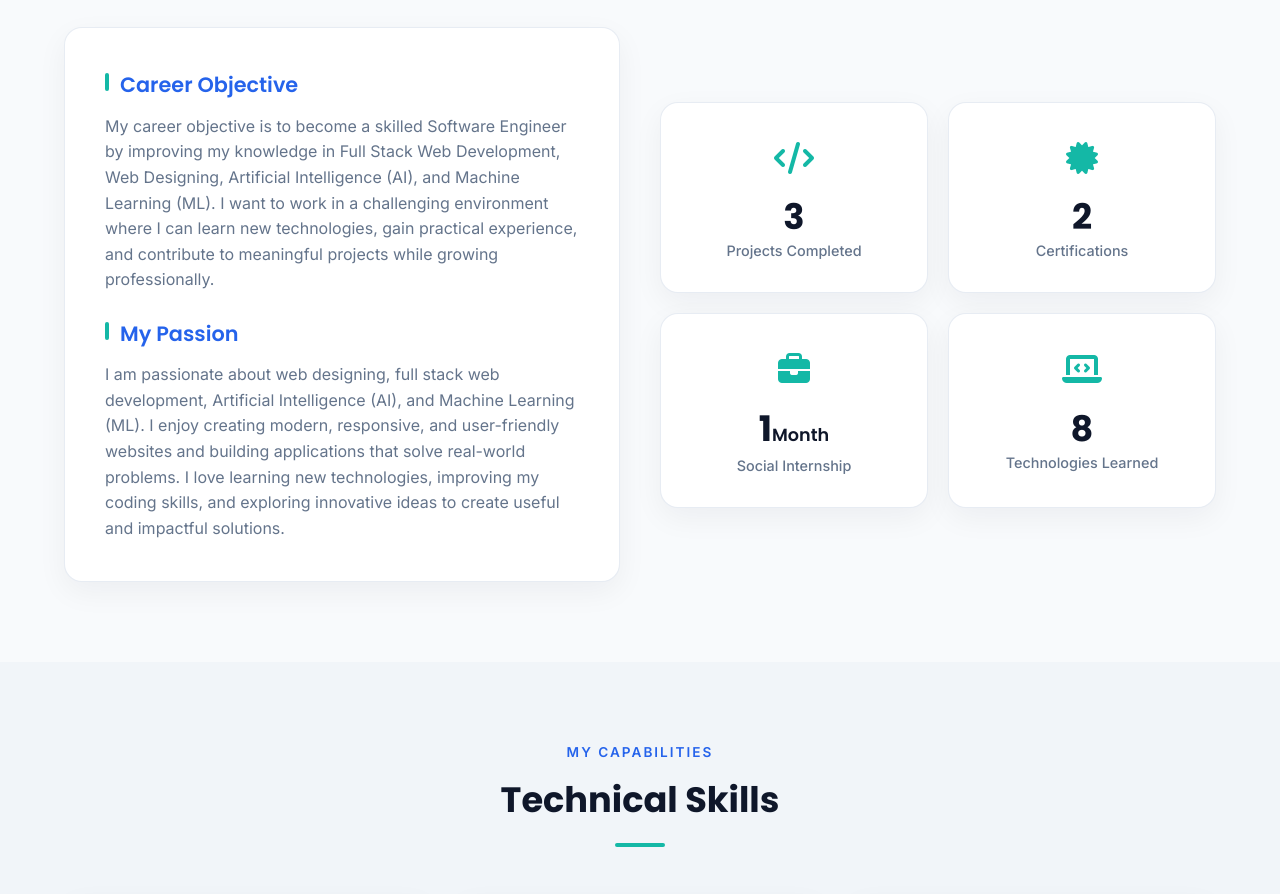
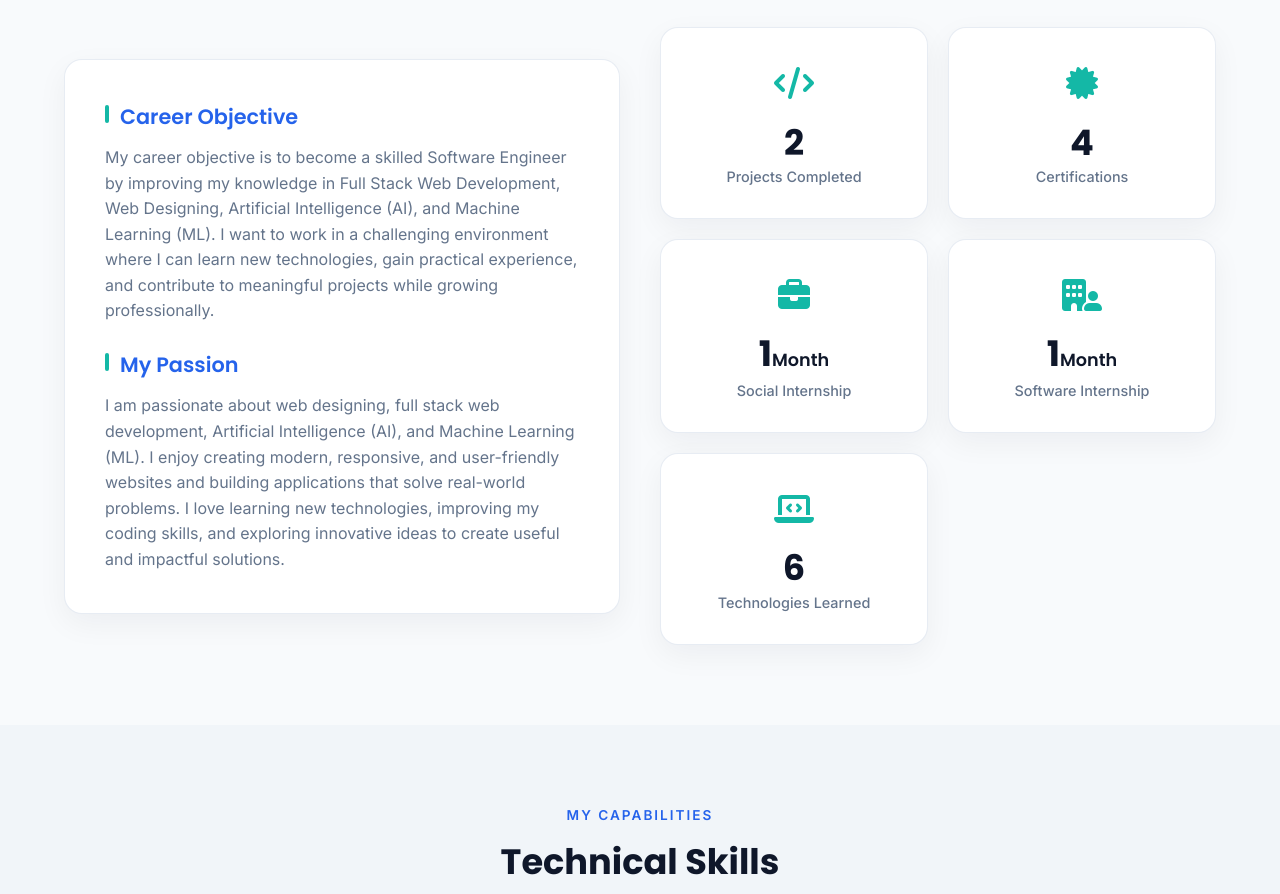
Before and after one commit to nohitha08-cloud/portfolio, a website built with Vite: page index.html in a window 1280 px wide. Shown: the part 940-1834 px from the top of the page. Built offline with nearby package versions, Linux system fonts and the light colour scheme.

Commit message:
Update About section metrics (Projects: 2, Certifications: 4, Social Internship: 1 Month, Software Internship: 1 Month, Tech Learned: 6)

```diff
--- a/index.html
+++ b/index.html
@@ -149,12 +149,12 @@
         <div class="stats-grid">
           <div class="stat-card reveal delay-100">
             <div class="stat-icon"><i class="fa-solid fa-code"></i></div>
-            <div class="stat-number" data-target="3">0</div>
+            <div class="stat-number" data-target="2">0</div>
             <div class="stat-label">Projects Completed</div>
           </div>
           <div class="stat-card reveal delay-200">
             <div class="stat-icon"><i class="fa-solid fa-certificate"></i></div>
-            <div class="stat-number" data-target="2">0</div>
+            <div class="stat-number" data-target="4">0</div>
             <div class="stat-label">Certifications</div>
           </div>
           <div class="stat-card reveal delay-300">
@@ -165,8 +165,15 @@
             <div class="stat-label">Social Internship</div>
           </div>
           <div class="stat-card reveal delay-400">
+            <div class="stat-icon"><i class="fa-solid fa-building-user"></i></div>
+            <div class="stat-label-container">
+              <span class="stat-number" data-target="1">0</span><span class="stat-suffix"> Month</span>
+            </div>
+            <div class="stat-label">Software Internship</div>
+          </div>
+          <div class="stat-card reveal delay-500">
             <div class="stat-icon"><i class="fa-solid fa-laptop-code"></i></div>
-            <div class="stat-number" data-target="8">0</div>
+            <div class="stat-number" data-target="6">0</div>
             <div class="stat-label">Technologies Learned</div>
           </div>
         </div>
```
